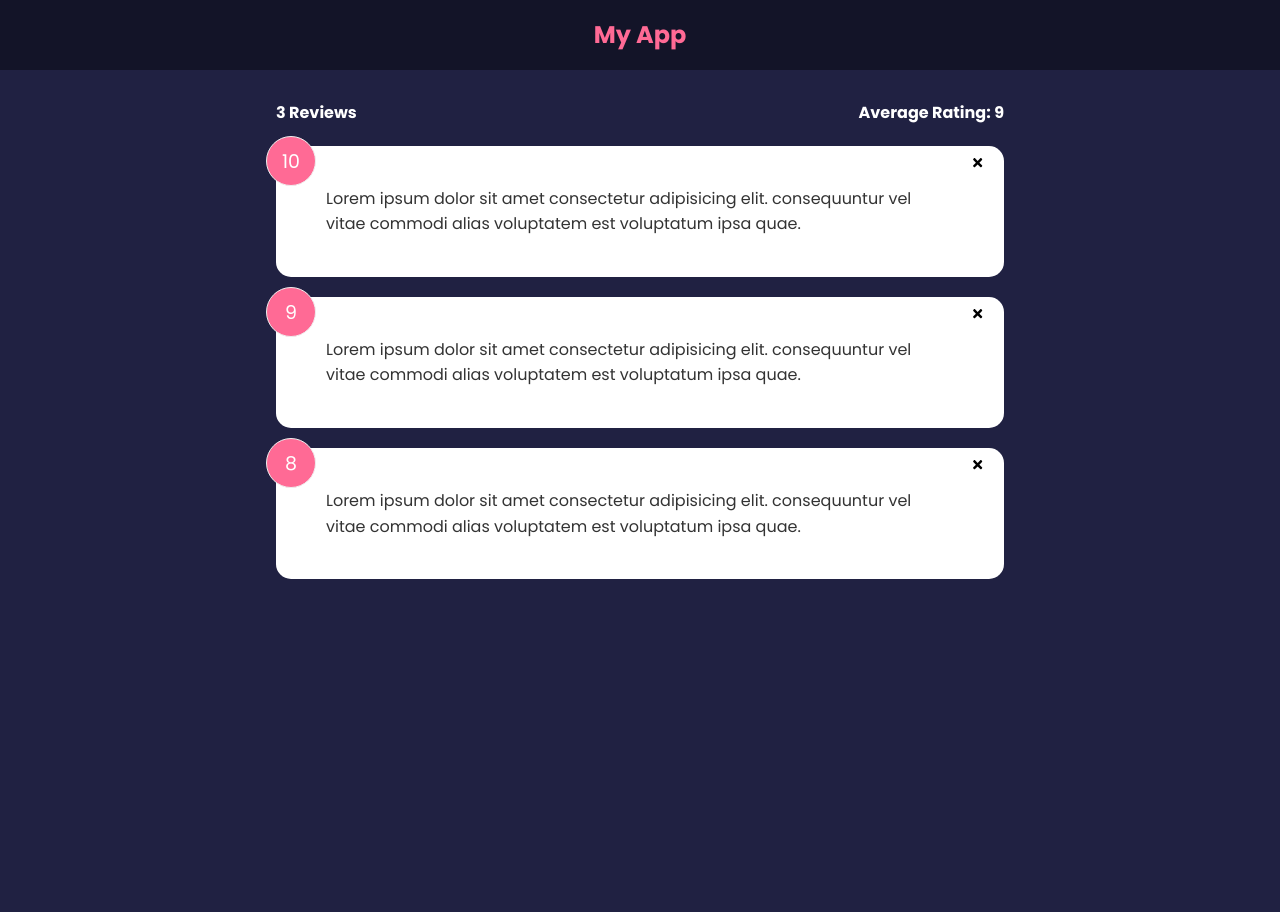
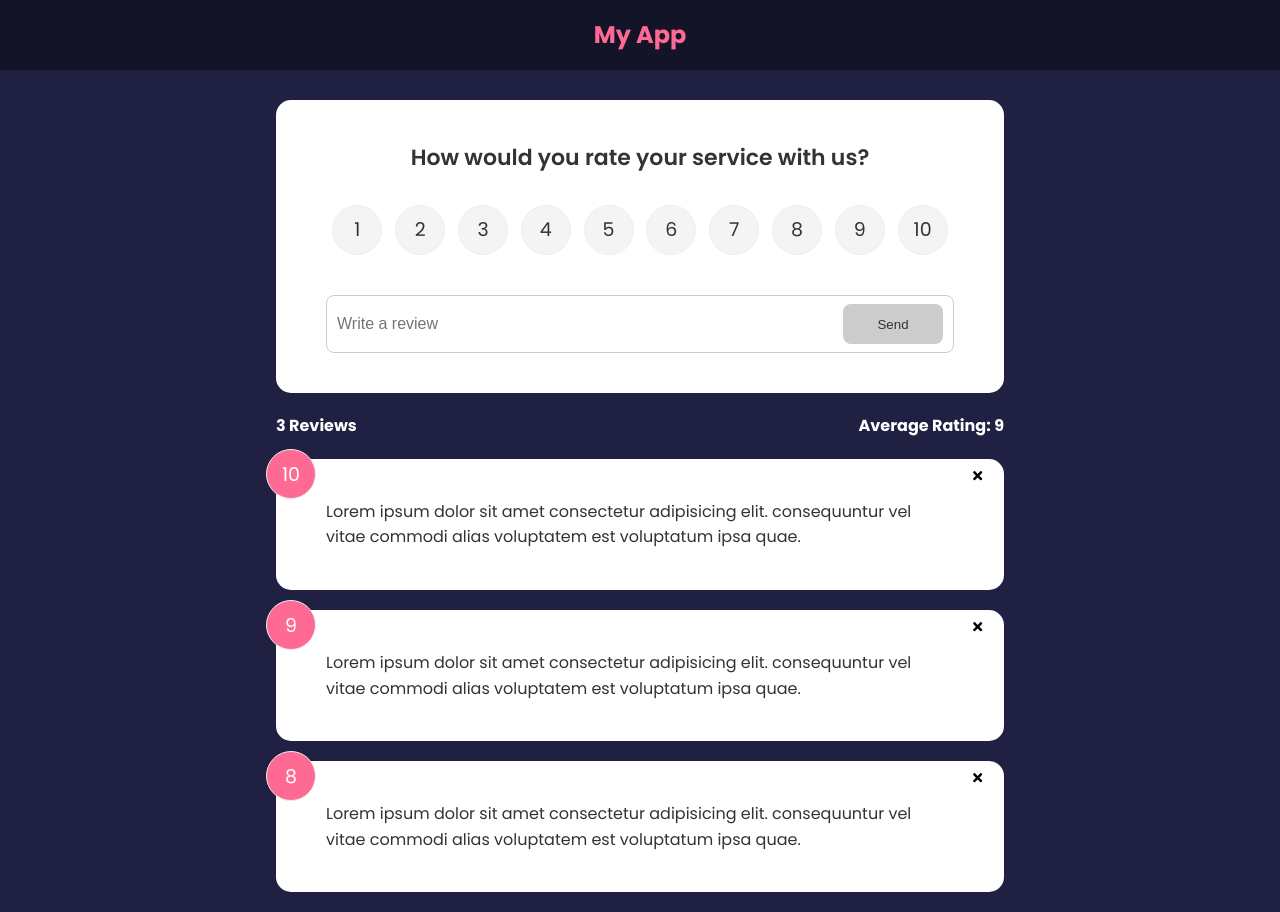
Before and after one commit to yamisukehiro99/feedback-app, a React (Create React App) app: page / in a window 1280 px wide. Before the commit the page ends 800 px from the top, so only its background shows below. Built offline with nearby package versions, Linux system fonts and the light colour scheme; the HTML template or start-up script is replaced by a standard one.

Commit message:
done with everything

```diff
--- a/package.json
+++ b/package.json
@@ -10,6 +10,7 @@
     "react-dom": "^18.0.0",
     "react-icons": "^4.3.1",
     "react-scripts": "5.0.1",
+    "uuid": "^8.3.2",
     "web-vitals": "^2.1.4"
   },
   "scripts": {
--- a/src/App.js
+++ b/src/App.js
@@ -1,19 +1,29 @@
 import React from 'react';
+import {v4 as uuidv4} from 'uuid'
 import FeedbackData from './data/FeedbackData'
 import { useState } from 'react';
 import Header from './components/Header.jsx'
 import FeedbackList from './components/FeedbackList';
 import FeedbackStats from './components/FeedbackStats';
+import FeedbackForm from './components/FeedbackForm';
 const App = () => {
   const [feedback, setFeedback] = useState(FeedbackData)
   const deleteHandler = (id) => {
     if (window.confirm('Are you sure you want to delete'))
       setFeedback(feedback.filter(e => e.id !== id))
   }
+  const addingFeedbackHandler = (newFeedback) => {
+    newFeedback.id = uuidv4()
+    setFeedback(prevStat => {
+      return [newFeedback, ...prevStat]
+    })
+    console.log(newFeedback);
+  }
   return (
     <>
       <Header text={true} />
       <div className='container'>
+        <FeedbackForm addingFeedbackHandler={addingFeedbackHandler} />
         <FeedbackStats feedback={feedback} />
         <FeedbackList feedback={feedback} deleteHandler={deleteHandler} />
       </div>
--- /dev/null
+++ b/src/components/FeedbackForm.jsx
@@ -0,0 +1,60 @@
+import React from "react";
+import { useState } from "react";
+import Button from "../shared/Button";
+import Card from "../shared/Card";
+import RatingSelect from "./RatingSelect";
+const FeedbackForm = ({ addingFeedbackHandler }) => {
+	const [text, setText] = useState("");
+	const [btnDisabled, setBtnDisabled] = useState(true);
+	const [message, setMessage] = useState("");
+	const [rating, setRating] = useState("");
+
+	const handleTextChange = (event) => {
+		if (text === "") {
+			setBtnDisabled(true);
+			setMessage(null);
+		} else if (text !== "" && text.trim().length <= 10) {
+			setMessage("Text must be at least 10 characters");
+			setBtnDisabled(true);
+		} else {
+			setMessage(null);
+			setBtnDisabled(false);
+		}
+		setText(event.target.value);
+	};
+	const handleSubmit = (event) => {
+		event.preventDefault();
+		if (text.trim().length > 10) {
+			const newFeedback = {
+        id: 5,
+				text: text,
+				rating: rating,
+			};
+			addingFeedbackHandler(newFeedback);
+			setText("");
+			setRating("");
+		}
+	};
+	return (
+		<Card>
+			<form onSubmit={handleSubmit}>
+				<h2>How would you rate your service with us?</h2>
+				<RatingSelect select={setRating} selected={rating} />
+				<div className="input-group">
+					<input
+						type="text"
+						placeholder="Write a review"
+						onChange={handleTextChange}
+						value={text}
+					/>
+					<Button type="submit" version="secondary" isDisabled={btnDisabled}>
+						Send
+					</Button>
+				</div>
+				{message && <div className="message">{message}</div>}
+			</form>
+		</Card>
+	);
+};
+
+export default FeedbackForm;
--- a/src/components/FeedbackItem.jsx
+++ b/src/components/FeedbackItem.jsx
@@ -13,7 +13,9 @@
 		<Card>
 			<div className="num-display">{item.rating}</div>
 			<div className="text-display">{item.text}</div>
-			<button className="close" onClick={getDeletedItem}><FaTimes /></button>
+			<button className="close" onClick={getDeletedItem}>
+				<FaTimes />
+			</button>
 		</Card>
 	);
 };
--- /dev/null
+++ b/src/components/RatingSelect.jsx
@@ -0,0 +1,24 @@
+function RatingSelect({ select, selected }) {
+	const handleChange = (e) => {
+		select(+e.currentTarget.value);
+	};
+	return (
+		<ul className="rating">
+			{Array.from({ length: 10 }, (_, i) => (
+				<li key={`rating-${i + 1}`}>
+					<input
+						type="radio"
+						id={`num${i + 1}`}
+						name="rating"
+						value={i + 1}
+						onChange={handleChange}
+						checked={selected === i + 1}
+					/>
+					<label htmlFor={`num${i + 1}`}>{i + 1}</label>
+				</li>
+			))}
+		</ul>
+	);
+}
+
+export default RatingSelect;
--- /dev/null
+++ b/src/shared/Button.jsx
@@ -0,0 +1,24 @@
+import React from "react";
+import PropTypes from 'prop-types'
+const Button = ({ children, version, type, isDisabled }) => {
+	return (
+		<button type={type} disabled={isDisabled} className={`btn btn-${version}`}>
+			{children}
+		</button>
+	);
+};
+
+Button.defaultProps = {
+  version: 'primary',
+  type: 'button',
+  isDisabled: false,
+}
+
+Button.propTypes = {
+  children: PropTypes.node.isRequired,
+  version: PropTypes.string,
+  type: PropTypes.string,
+  isDisabled: PropTypes.bool,
+}
+
+export default Button;
```
Also changed, not shown: 1 other file (tests, documents, lock files or other folders).
